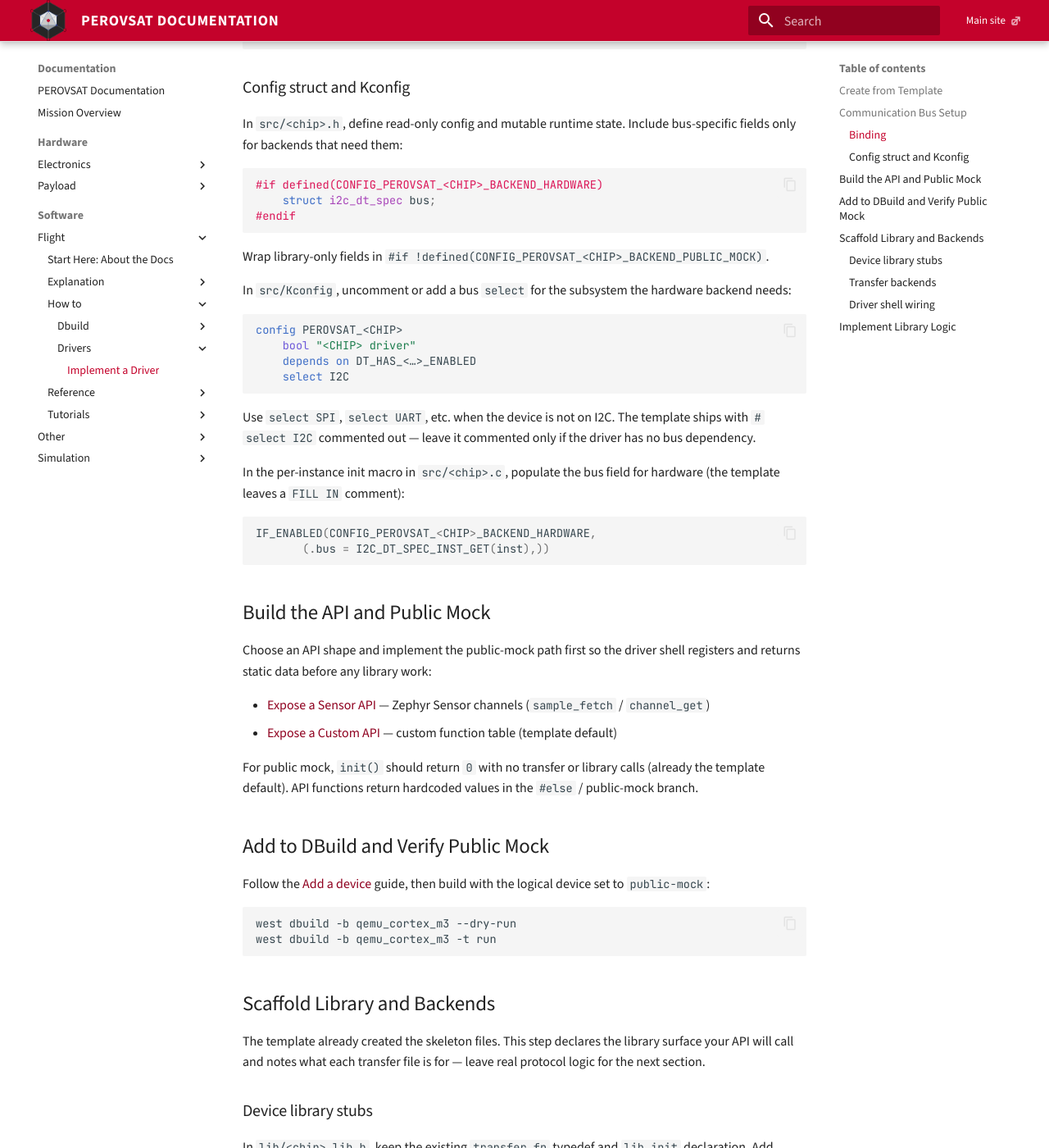
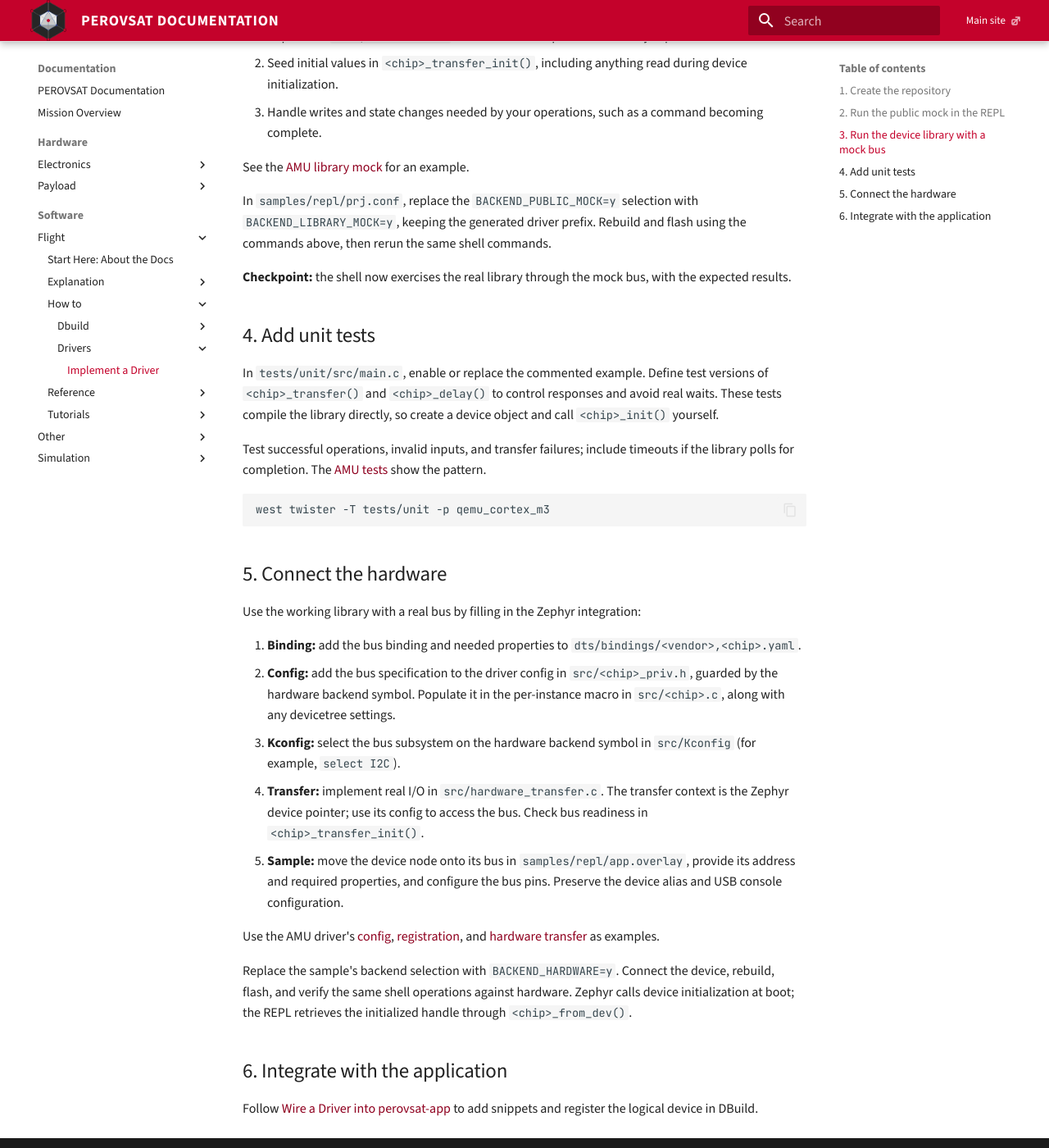
Before and after one commit to PEROVSAT/perovsat.github.io, an MkDocs documentation site: the page built from docs/content/software/flight/how-to/drivers/implement-a-driver.md, in a window 1280 px wide and 1400 px high, scrolled down 1557 px. Shown: the whole window at 82% size. Built offline with MkDocs 1.6.1 and Material for MkDocs 9.7.7, drawn with Linux system fonts in a browser that asks for light colours; some of the changed text lies outside the part shown.

Commit message:
Update driver model docs

````diff
--- a/docs/content/software/flight/how-to/drivers/implement-a-driver.md
+++ b/docs/content/software/flight/how-to/drivers/implement-a-driver.md
@@ -1,158 +1,93 @@
 # Implement a Driver
 
-Updated: 7/10/26
+Updated: 9/29/26
 
-Walkthrough for creating and filling in a PEROVSAT driver repository.
+Start with a working public mock, add the device logic, then connect the hardware. Use the [driver template](https://github.com/PEROVSAT/driver-template) and refer to the [AMU driver](https://github.com/PEROVSAT/amu-driver) for implemented examples.
 
-For conceptual background, see [Driver Model overview](../../explanation/driver-model.md). For code details, see the [driver model reference](../../reference/driver-model/index.md).
+You'll need:
 
-## Create from Template
+- A working [PEROVSAT workspace](../../tutorials/getting-started.md).
+- A Pico 2 and USB cable for the REPL sample.
 
-In GitHub, create the new repository. On the creation page, open the template dropdown and select `driver-template`. Name it `<chip>-driver` after the physical device (for example `mpu6050-driver`), not a mission role like IMU.
+## 1. Create the repository
 
-In `perovsat-app/west.yml`, add a project block:
+Create a GitHub repository from `driver-template`, named `<chip>-driver` after the physical device. Add it in `perovsat-app/west.yml`.
 
-```yaml
-    - name: <chip>-driver
-      remote: origin
-      revision: main
-```
-
-The `name` must match the repository name. From `perovsat-app`, rerun workspace setup (or `west update`), activate the workspace venv, enter the new repo, and run the driver setup script:
+From the workspace root, run the following, replacing `mpu6050-driver` with your repository name:
 
 ```bash
-./setup.sh
-source ../.venv/bin/activate
-cd ../<chip>-driver/
+source .venv/bin/activate
+west update
+cd mpu6050-driver
 python setup.py
 ```
 
-`setup.py` must run inside an activated virtual environment — it installs `pre-commit` with pip. You will be prompted for:
+Enter the device-model slug and devicetree vendor prefix when prompted. Commit the generated files. Run the remaining commands from the driver repository.
 
-| Prompt | Meaning | Example |
-|--------|---------|---------|
-| `device-model` | Lowercase slug for filenames and C symbols | `mpu6050` |
-| `devicetree-vendor` | Vendor prefix in the `compatible` string | `invensense` |
+## 2. Run the public mock in the REPL
 
-The module name is set automatically to `<device-model>-driver`.
+1. Declare your device operations and their input/output types in `include/<chip>.h`.
+2. Implement those operations in `mock/<chip>.c`, returning useful canned values. Keep its `<chip>_init()` free of bus calls.
+3. Add shell commands in `samples/repl/src/main.c` to call the operations and print their results. Follow the existing `status` command: use `sh_dev()` to get the device handle.
 
-Then commit the set-up driver. Pre-commit may reformat files on the first commit — stage again and commit:
+Keep the generated `samples/repl/app.overlay` for now. Build the sample:
 
 ```bash
-git add .
-git commit -m "Template clone"
-git add .
-git commit -m "Template clone"
-git push
+west build -p always -b rpi_pico2/rp2350a/m33 samples/repl
 ```
 
-## Communication Bus Setup
+Follow the flashing process in the [hardware tutorial](../../tutorials/running-on-hardware.md)
 
-### Binding
-
-In `dts/bindings/<vendor>,<chip>.yaml`, include the bus binding your device sits on and declare any properties you will read from devicetree:
-
-```yaml
-compatible: "<vendor>,<chip>"
-include: i2c-device.yaml
-# on-bus: i2c   # if required by the bus binding
-
-properties:
-  # FILL IN: mirror fields you will put in struct <chip>_config
+```bash
+west flash -r uf2
 ```
 
-### Config struct and Kconfig
+Open the Pico's USB serial port in a serial terminal. Run `<chip> status`, then your new commands. Confirm that the driver reports ready and returns the canned values you chose.
 
-In `src/<chip>.h`, define read-only config and mutable runtime state. Include bus-specific fields only for backends that need them:
+**Checkpoint:** every operation you plan to implement can be called from the shell.
 
-```c
-#if defined(CONFIG_PEROVSAT_<CHIP>_BACKEND_HARDWARE)
-	struct i2c_dt_spec bus;
-#endif
+## 3. Run the device library with a mock bus
+
+Implement the same operations in `lib/<chip>.c`, including the device's initialization logic. Put protocol constants in `lib/<chip>_regs.h`.
+
+Include `<chip>_bus.h` and use `<chip>_transfer(dev->bus_ctx, ...)` for bus access and `<chip>_delay()` for waits. If your device needs a different transfer signature, update the header and each implementation to match.
+
+Next, fill in `src/lib_mock_transfer.c`:
+
+1. Implement `<chip>_transfer()` to emulate the responses the library expects.
+2. Seed initial values in `<chip>_transfer_init()`, including anything read during device initialization.
+3. Handle writes and state changes needed by your operations, such as a command becoming complete.
+
+See the [AMU library mock](https://github.com/PEROVSAT/amu-driver/blob/main/src/lib_mock_transfer.c) for an example.
+
+In `samples/repl/prj.conf`, replace the `BACKEND_PUBLIC_MOCK=y` selection with `BACKEND_LIBRARY_MOCK=y`, keeping the generated driver prefix. Rebuild and flash using the commands above, then rerun the same shell commands.
+
+**Checkpoint:** the shell now exercises the real library through the mock bus, with the expected results.
+
+## 4. Add unit tests
+
+In `tests/unit/src/main.c`, enable or replace the commented example. Define test versions of `<chip>_transfer()` and `<chip>_delay()` to control responses and avoid real waits. These tests compile the library directly, so create a device object and call `<chip>_init()` yourself.
+
+Test successful operations, invalid inputs, and transfer failures; include timeouts if the library polls for completion. The [AMU tests](https://github.com/PEROVSAT/amu-driver/blob/main/tests/unit/src/main.c) show the pattern.
+
+```bash
+west twister -T tests/unit -p qemu_cortex_m3
 ```
 
-Wrap library-only fields in `#if !defined(CONFIG_PEROVSAT_<CHIP>_BACKEND_PUBLIC_MOCK)`.
+## 5. Connect the hardware
 
-In `src/Kconfig`, uncomment or add a bus `select` for the subsystem the hardware backend needs:
+Use the working library with a real bus by filling in the Zephyr integration:
 
-```kconfig
-config PEROVSAT_<CHIP>
-	bool "<CHIP> driver"
-	depends on DT_HAS_<…>_ENABLED
-	select I2C
-```
+1. **Binding:** add the bus binding and needed properties to `dts/bindings/<vendor>,<chip>.yaml`.
+2. **Config:** add the bus specification to the driver config in `src/<chip>_priv.h`, guarded by the hardware backend symbol. Populate it in the per-instance macro in `src/<chip>.c`, along with any devicetree settings.
+3. **Kconfig:** select the bus subsystem on the hardware backend symbol in `src/Kconfig` (for example, `select I2C`).
+4. **Transfer:** implement real I/O in `src/hardware_transfer.c`. The transfer context is the Zephyr device pointer; use its config to access the bus. Check bus readiness in `<chip>_transfer_init()`.
+5. **Sample:** move the device node onto its bus in `samples/repl/app.overlay`, provide its address and required properties, and configure the bus pins. Preserve the device alias and USB console configuration.
 
-Use `select SPI`, `select UART`, etc. when the device is not on I2C. The template ships with `# select I2C` commented out — leave it commented only if the driver has no bus dependency.
+Use the AMU driver's [config](https://github.com/PEROVSAT/amu-driver/blob/main/src/amu_priv.h), [registration](https://github.com/PEROVSAT/amu-driver/blob/main/src/amu.c), and [hardware transfer](https://github.com/PEROVSAT/amu-driver/blob/main/src/hardware_transfer.c) as examples.
 
-In the per-instance init macro in `src/<chip>.c`, populate the bus field for hardware (the template leaves a `FILL IN` comment):
+Replace the sample's backend selection with `BACKEND_HARDWARE=y`. Connect the device, rebuild, flash, and verify the same shell operations against hardware. Zephyr calls device initialization at boot; the REPL retrieves the initialized handle through `<chip>_from_dev()`.
 
-```c
-IF_ENABLED(CONFIG_PEROVSAT_<CHIP>_BACKEND_HARDWARE,
-	   (.bus = I2C_DT_SPEC_INST_GET(inst),))
-```
+## 6. Integrate with the application
 
-## Build the API and Public Mock
-
-Choose an API shape and implement the public-mock path first so the driver shell registers and returns static data before any library work:
-
-- [Expose a Sensor API](sensor-api.md) — Zephyr Sensor channels (`sample_fetch` / `channel_get`)
-- [Expose a Custom API](custom-api.md) — custom function table (template default)
-
-For public mock, `init()` should return `0` with no transfer or library calls (already the template default). API functions return hardcoded values in the `#else` / public-mock branch.
-
-## Add to DBuild and Verify Public Mock
-
-Follow the [Add a device](../dbuild/add-a-device.md) guide, then build with the logical device set to `public-mock`:
-
-```bash
-west dbuild -b qemu_cortex_m3 --dry-run
-west dbuild -b qemu_cortex_m3 -t run
-```
-
-## Scaffold Library and Backends
-
-The template already created the skeleton files. This step declares the library surface your API will call and notes what each transfer file is for — leave real protocol logic for the next section.
-
-### Device library stubs
-
-In `lib/<chip>_lib.h`, keep the existing `transfer_fn` typedef and `lib_init` declaration. Add declarations for every protocol function the driver shell will need (fetch, read, configure, etc.):
-
-```c
-int <chip>_lib_sample_fetch(<chip>_transfer_fn transfer, void *ctx, /* outputs… */);
-```
-
-In `lib/<chip>_lib.c`, add matching stubs that validate arguments and return `-ENOTSUP` (or `0` with empty bodies). Do not implement register sequences yet:
-
-```c
-int <chip>_lib_sample_fetch(<chip>_transfer_fn transfer, void *ctx, /* outputs… */)
-{
-	if (transfer == NULL) {
-		return -EINVAL;
-	}
-
-	ARG_UNUSED(ctx);
-	return -ENOTSUP;
-}
-```
-
-`lib_init` is already stubbed to check `transfer != NULL` and return `0`. Leave the probe/config `FILL IN` for the next section.
-
-### Transfer backends
-
-Each non–public-mock backend already exports `<chip>_transfer` and `<chip>_transfer_init` from `src/transfer.h`. Confirm the files exist and understand their roles — do not fill them in yet beyond what you need to compile:
-
-| File | Role when you implement |
-|------|-------------------------|
-| `hardware_transfer.c` | Real bus I/O (for example `i2c_write_read_dt`); `transfer_init` checks bus readiness |
-| `lib_mock_transfer.c` | In-memory `register_map[]` (already implemented); later seed values `lib_init` expects |
-| `simulation_transfer.c` | Socket I/O to Basilisk (stub returns `-ENOTSUP` until SITL is wired) |
-
-CMake already compiles the matching transfer file and `lib/<chip>_lib.c` when a non–public-mock backend symbol is set. No CMake edits are required for the standard four backends.
-
-### Driver shell wiring
-
-The template `init()` already calls `transfer_init` then `lib_init` for library-backed backends. Once your API functions exist, call the new library stubs from the non–public-mock branch (they can still return `-ENOTSUP`). Public mock continues to bypass transfer and library entirely.
-
-## Implement Library Logic
-
-This is the primary work of driver creation. Fill in register constants, `lib_init` probing/configuration, fetch/read sequences via `transfer(ctx, reg, buf, len, read)`, hardware and simulation transfer bodies, and library-mock register-map seeds. Use the MPU6050 driver as the reference for a complete Sensor API implementation.
+Follow [Wire a Driver into perovsat-app](../dbuild/add-a-device.md) to add snippets and register the logical device in DBuild.
````
Also changed, not shown: docs/content/software/flight/explanation/driver-model.md (+6 -4 lines), docs/content/software/flight/how-to/dbuild/add-a-device.md (+0 -19 lines), docs/content/software/flight/reference/driver-model/device-library.md (deleted, +0 -38 lines), docs/content/software/flight/reference/driver-model/index.md (+43 -38 lines), docs/content/software/flight/reference/driver-model/transfer.md (added, +21 -0 lines), docs/content/software/flight/reference/drivers/eyestar.md (deleted, +0 -50 lines), docs/content/software/flight/reference/drivers/sun-sensor.md (deleted, +0 -67 lines).
